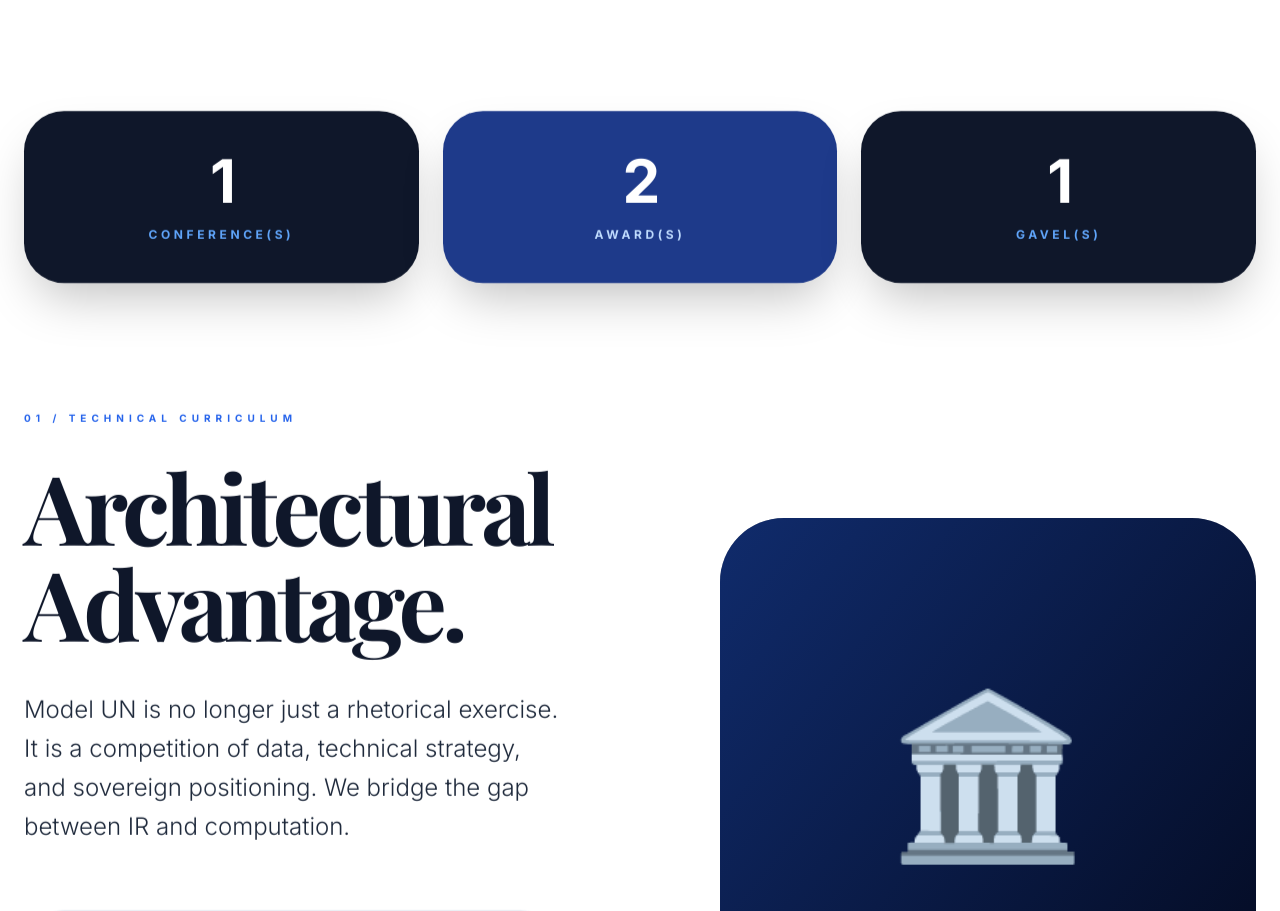
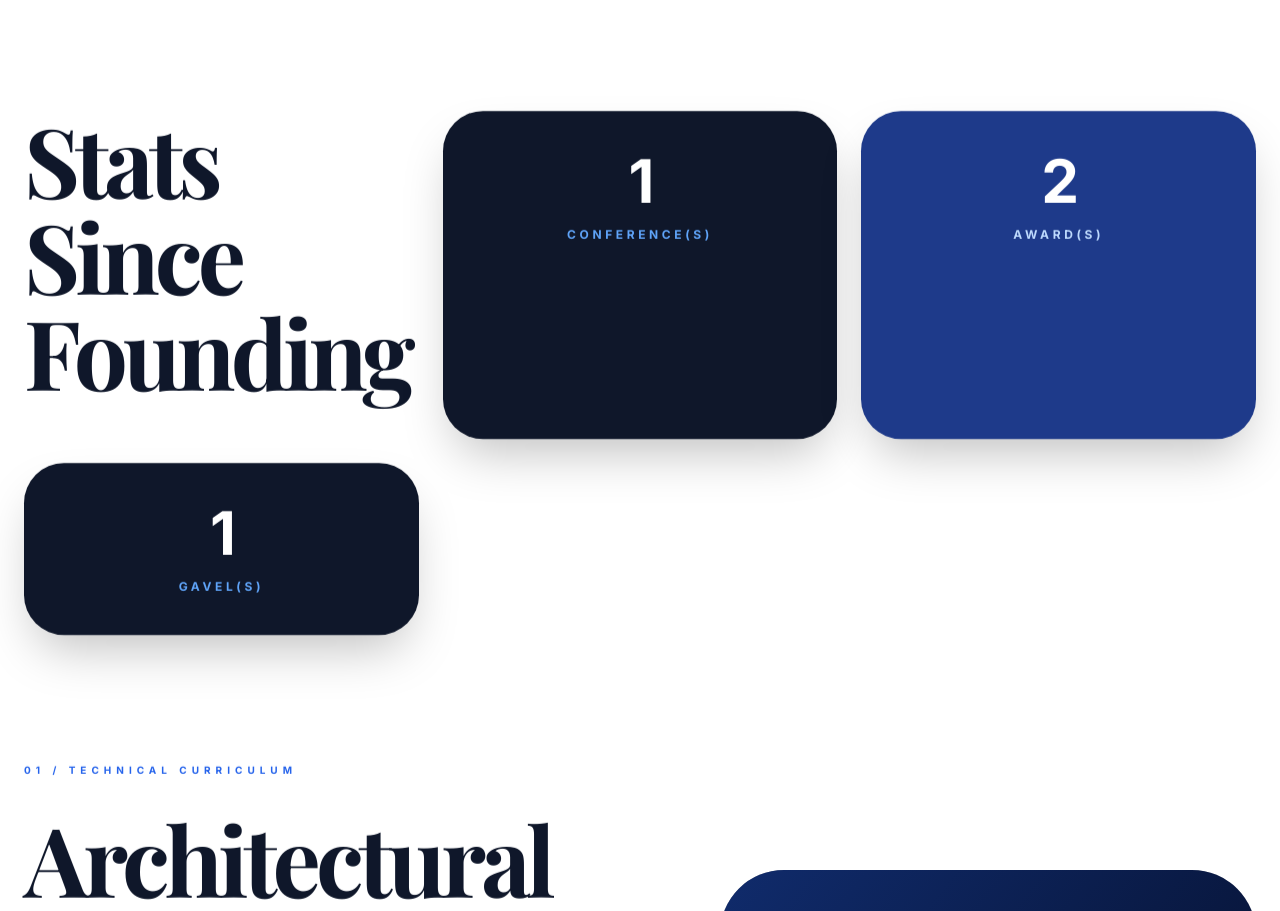
Before and after one commit to AMadaan1/diplomacy-lab, a React (Vite) app: page /#/ in a window 1280 px wide. Shown: the part 1394-2305 px from the top of the page. Built offline with nearby package versions, Linux system fonts and the light colour scheme.

Commit message:
Update LandingPage.tsx

```diff
--- a/components/LandingPage.tsx
+++ b/components/LandingPage.tsx
@@ -129,6 +129,7 @@ const LandingPage: React.FC = () => {
 
           {/* Stats Section */}
           <div className="grid grid-cols-1 md:grid-cols-3 gap-6 mb-32 reveal">
+            <h2 className="text-5xl md:text-8xl font-bold mb-10 tracking-tighter leading-[1.1] text-slate-900">Stats Since Founding</h2>
             <div className="bg-slate-900 p-10 rounded-[2.5rem] text-center text-white hover:scale-105 transition-transform duration-500 shadow-2xl">
                <div className="text-6xl font-black mb-4 tracking-tighter">1</div>
                <div className="text-xs uppercase tracking-[0.3em] text-blue-400 font-bold">Conference(s)</div>
```
